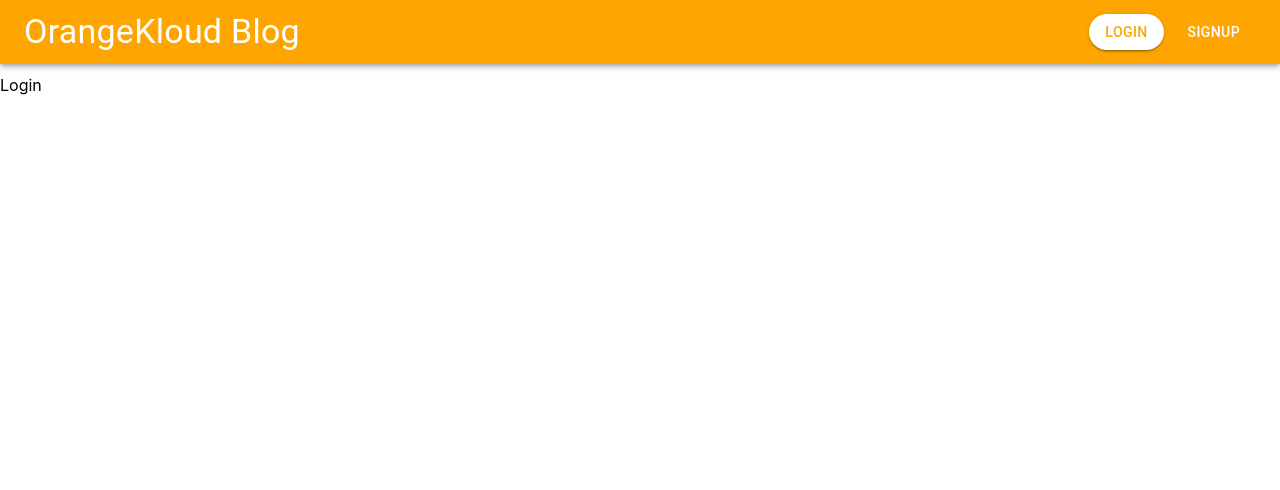
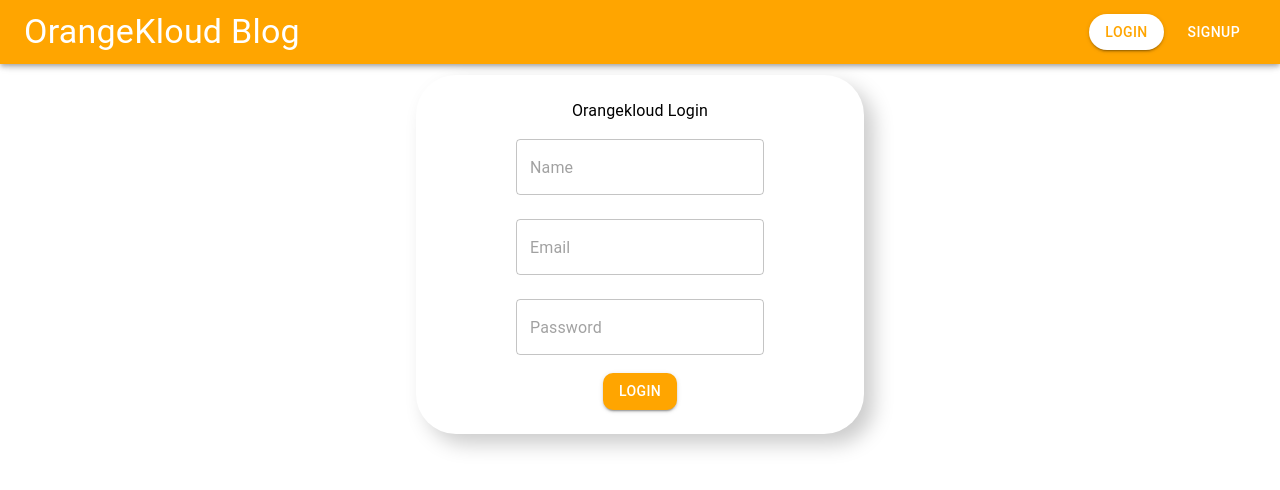
Before and after one commit to Oceaneyes123/OrangeKloudBlog, a React (Create React App) app in the folder frontend/: page /login in a window 1280 px wide. Shown: the top 490 px of the page. Built offline with nearby package versions, Linux system fonts and the light colour scheme.

Commit message:
added login screen

```diff
--- a/frontend/src/components/Login.js
+++ b/frontend/src/components/Login.js
@@ -1,8 +1,29 @@
+import { Box, Button, TextField, Typography } from '@mui/material'
 import React from 'react'
 
 const Login = () => {
   return (
-    <div class="main">Login</div>
+    <div class="main">
+      <form>
+        <Box
+            display="flex"
+            flexDirection="column"
+            alignItems="center"
+            justifyContent="center"
+            boxShadow="10px 10px 20px #ccc"
+            padding={3}
+            margin="auto"
+            maxWidth={400}
+            borderRadius={10}
+            >
+          <Typography>Orangekloud Login</Typography>
+          <TextField margin='normal' placeholder='Name'/>
+          <TextField margin='normal' placeholder='Email' type={'email'}/>
+          <TextField margin='normal' placeholder='Password' type={'password'}/>
+          <Button sx={{marginTop: '10px', borderRadius: '10px', background: 'orange'}} margin='normal' variant="contained">Login</Button>
+        </Box>
+      </form>
+    </div>
   )
 }
 
```
